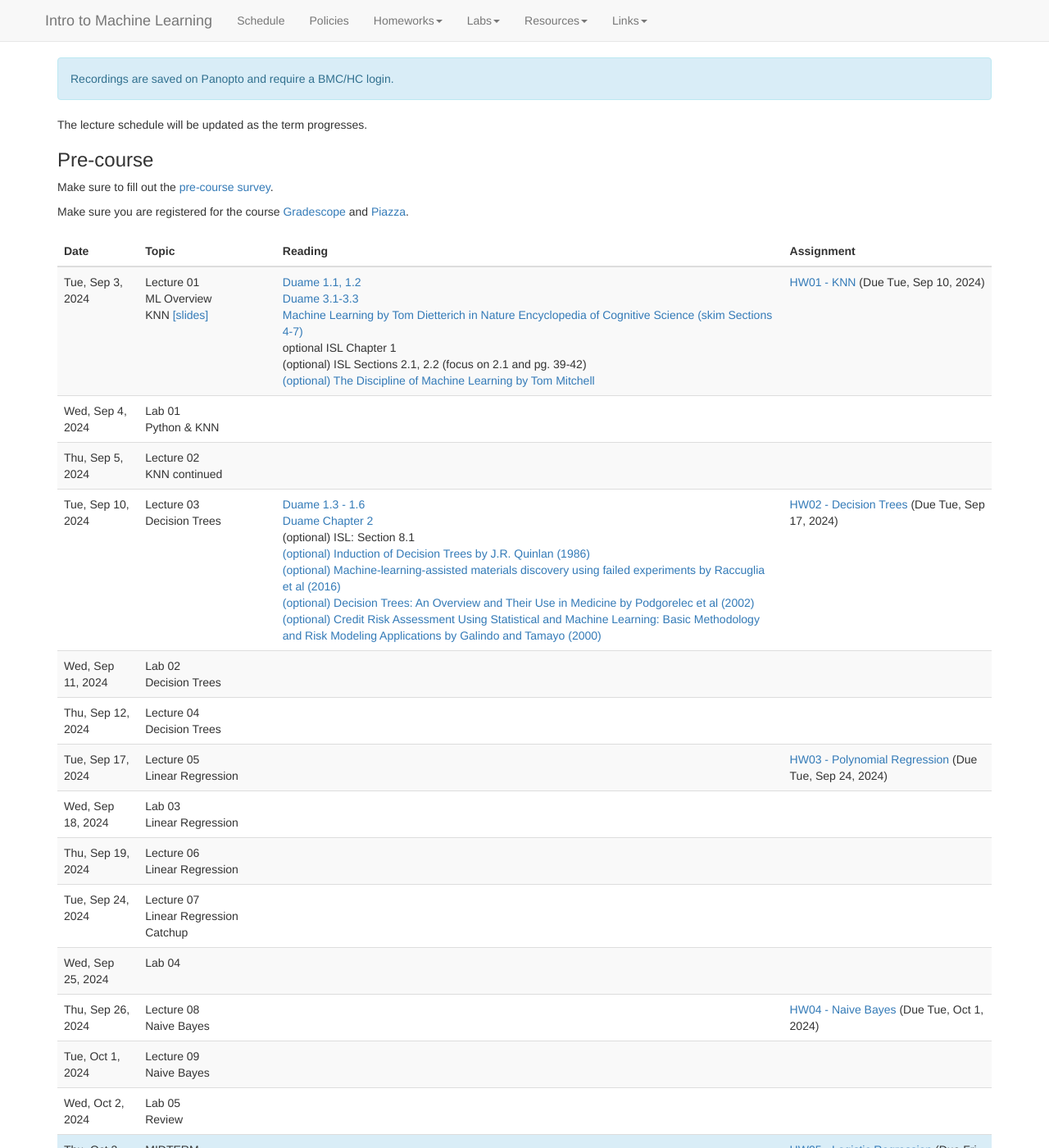
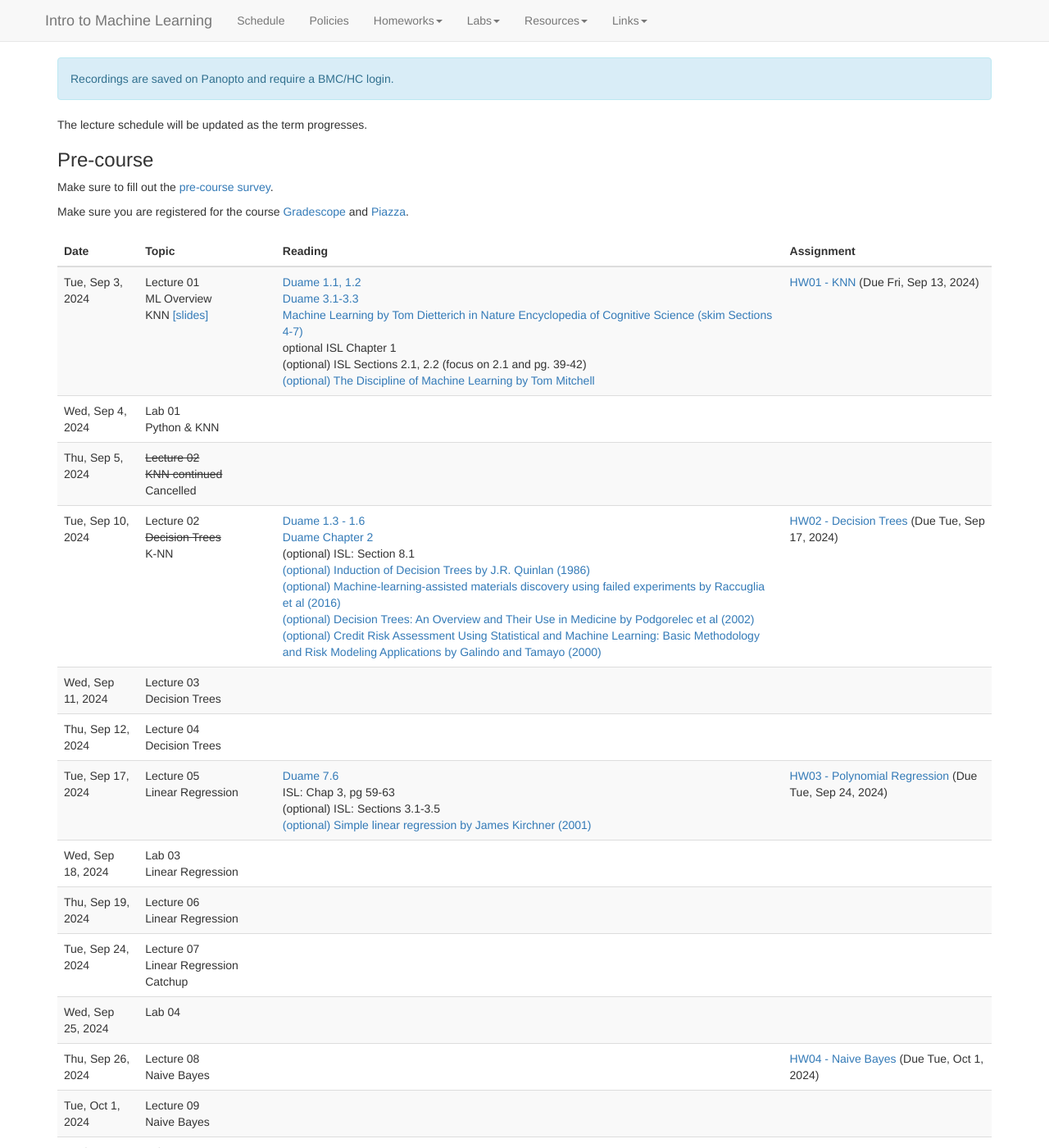
Before and after one commit to BrynMawrNLP/ml-course, a Jekyll site: the page built from schedule.md, in a window 1280 px wide and 1400 px high. Shown: the whole window at 82% size. Built offline with Jekyll 4.4.1, drawn with Linux system fonts in a browser that asks for light colours; nearby versions of some CDN libraries; library files that are not in the unit come from our copies.

Commit message:
HW02 and HW01 released

```diff
--- a/_data/schedule.yaml
+++ b/_data/schedule.yaml
@@ -25,17 +25,17 @@
         -
           title: "HW01 - KNN"
           url: "hws/HW01.html"
-          deadline: 2024-09-10
+          deadline: 2024-09-13 was <s>2024-09-10</s>
     -
       date: 2024-09-04
       title: Lab 01 <br> Python & KNN
       url: "labs/Lab01.html"
     -
       date: 2024-09-05
-      title: Lecture 02 <br> KNN continued
+      title: <s>Lecture 02 <br> KNN continued</s> <br> Cancelled
     -
       date: 2024-09-10
-      title: Lecture 03 <br> Decision Trees
+      title: Lecture 02 <br> <s>Decision Trees</s> <br> K-NN
       readings:
         -
           title: "Duame 1.3 - 1.6"
@@ -64,13 +64,24 @@
           deadline: 2024-09-17
     -
       date: 2024-09-11
-      title: Lab 02 <br> Decision Trees
+      title: Lecture 03 <br> Decision Trees
     -
       date: 2024-09-12
       title: Lecture 04 <br> Decision Trees
     -
       date: 2024-09-17
       title: Lecture 05 <br> Linear Regression
+      readings:
+        -
+          title: "Duame 7.6"
+          url: "http://ciml.info/dl/v0_99/ciml-v0_99-ch07.pdf"
+        -
+          title: "ISL: Chap 3, pg 59-63"
+        -
+          title: "(optional) ISL: Sections 3.1-3.5"
+        -
+          title: "(optional) Simple linear regression by James Kirchner (2001)"
+          url: http://seismo.berkeley.edu/~kirchner/eps_120/Toolkits/Toolkit_10.pdf
       assignments:
         -
           title: "HW03 - Polynomial Regression"
```
Also changed, not shown: hws/HW01.md (+1 -1 lines), hws/HW02.md (+5 -5 lines).
